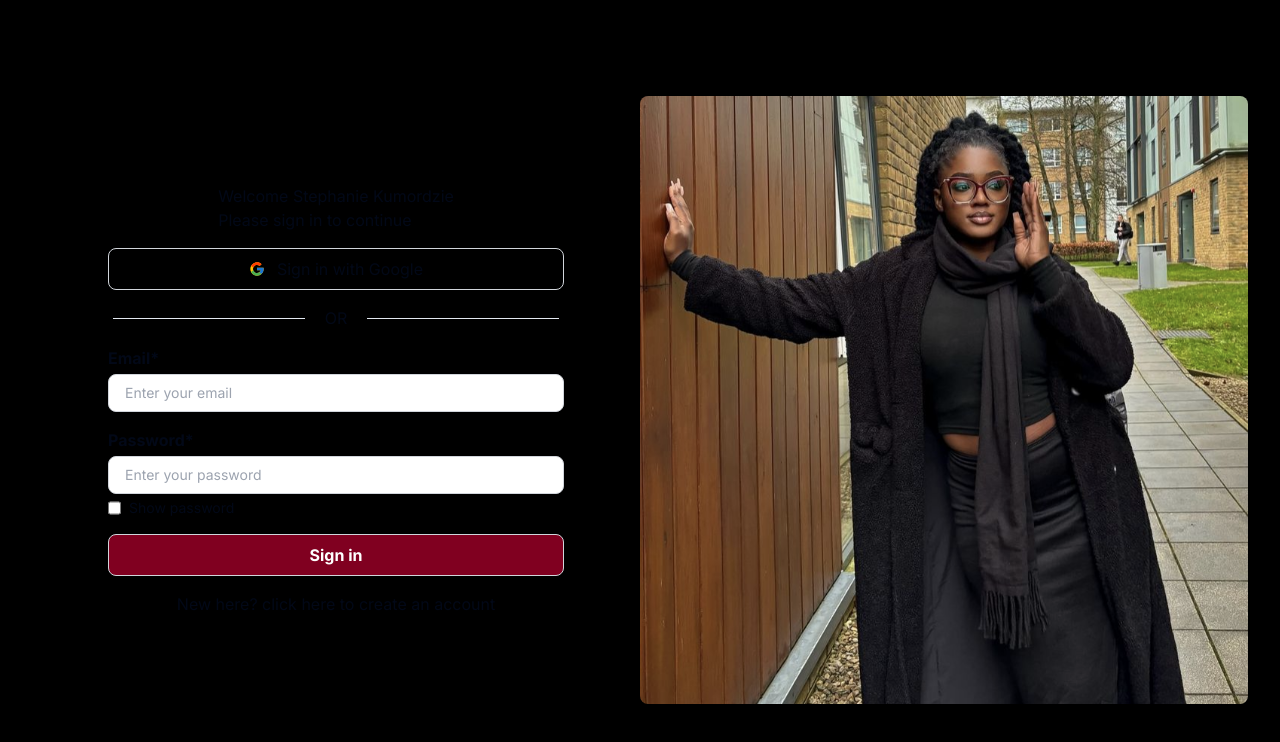
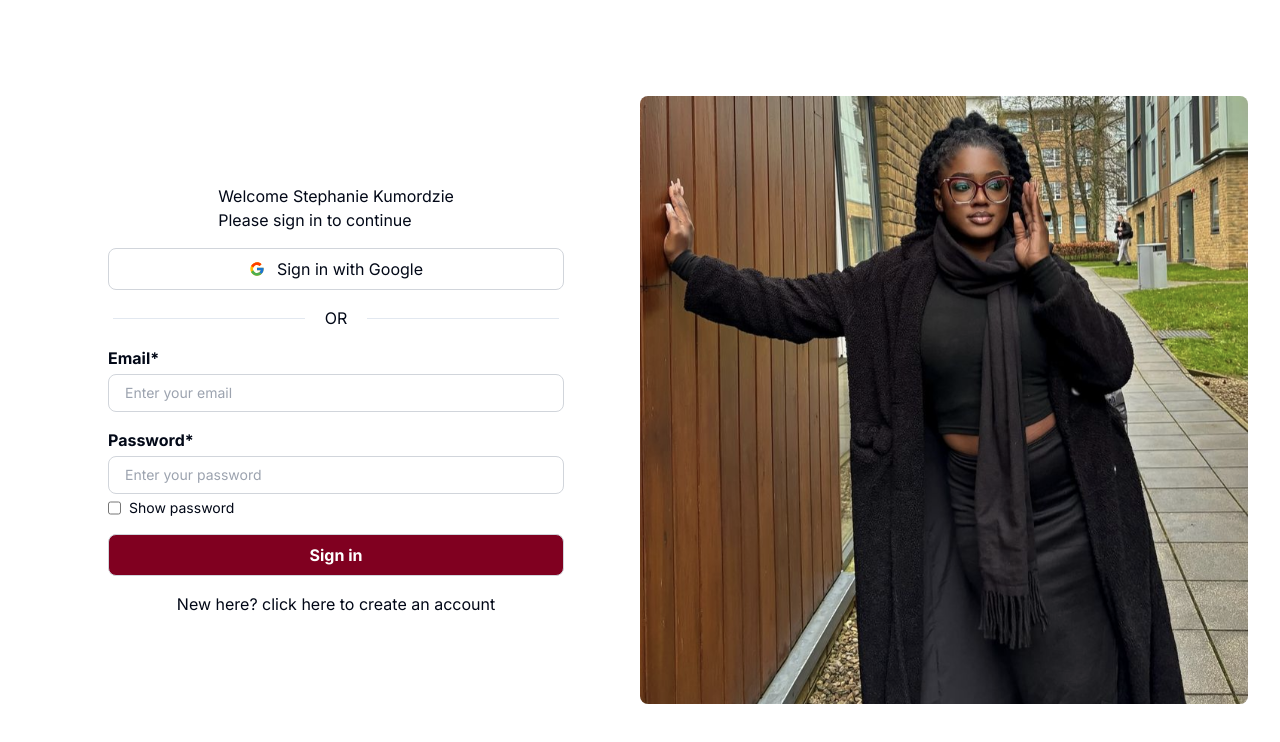
Before and after one commit to Kwabs-97/jwt-test, a Next.js app: page /login in a window 1280 px wide. Shown: the top 742 px of the page. Built offline with nearby package versions, Linux system fonts and the light colour scheme.

Commit message:
programatically navigating to home after login success

```diff
--- a/src/app/components/loginForm.jsx
+++ b/src/app/components/loginForm.jsx
@@ -12,6 +12,7 @@ import { useForm } from "react-hook-form";
 import ErrorMessage from "./errorMessage";
 import { userLogin } from "@/lib/api/http";
 import { useToast } from "@/components/ui/use-toast";
+import { useRouter } from "next/navigation";
 
 function LoginForm() {
   const [showPassword, setShowPassword] = useState(false);
@@ -30,6 +31,8 @@ function LoginForm() {
   const [loginSuccess, setloginSuccess] = useState(false);
   const [successMessage, setSuccessMessage] = useState("");
 
+  //router to navigate programatically on successful login
+  const router = useRouter();
   async function onSubmit(data) {
     console.log("form Data :", data);
 
@@ -45,6 +48,9 @@ function LoginForm() {
       if (logUserIn.status === 200) {
         setloginSuccess(true);
         setSuccessMessage(logUserIn.data.message);
+        setTimeout(() => {
+          router.push("/home");
+        }, 2000);
       }
       console.log(logUserIn);
     } catch (error) {
--- a/src/app/login/page.jsx
+++ b/src/app/login/page.jsx
@@ -5,7 +5,7 @@ import LoginForm from "../components/loginForm";
 
 function page() {
   return (
-    <div className="container flex h-screen w-full flex-row items-center justify-between bg-black">
+    <div className="container flex h-screen w-full flex-row items-center justify-between">
       <div className="flex-1">
         <LoginForm />
       </div>
```
